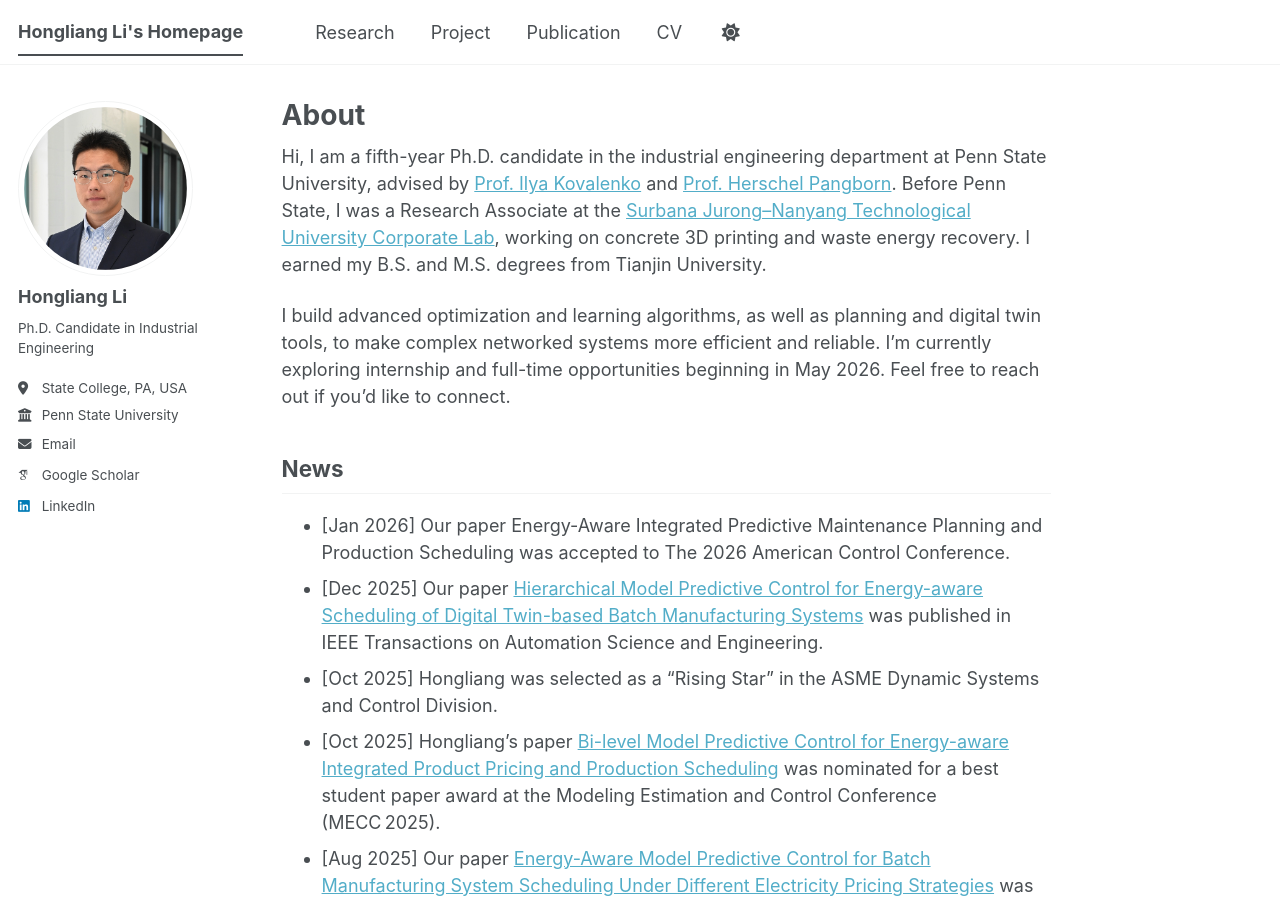
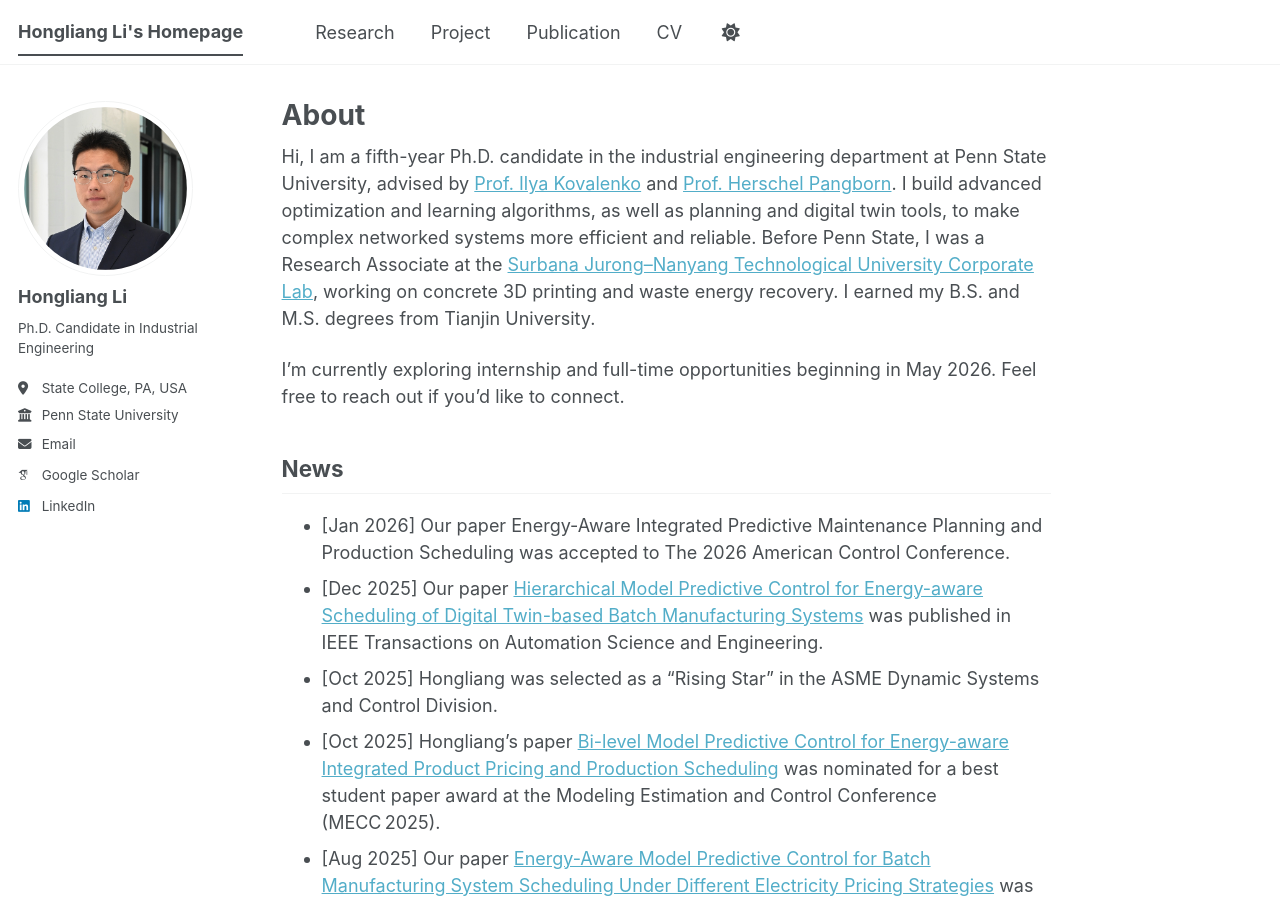
Before and after one commit to HongliangLiPSU/honglianglipsu.github.io, a Jekyll site: the page built from _pages/about.md, in a window 1280 px wide and 900 px high. Built offline with Jekyll 4.4.1, drawn with Linux system fonts in a browser that asks for light colours; some web fonts are replaced; a script bundle is joined from its source files by our own code; library files that are not in the unit come from our copies.

```diff
--- a/_pages/about.md
+++ b/_pages/about.md
@@ -7,12 +7,9 @@ redirect_from:
   - /about.html
 ---
 
-Hi, I am a fifth-year Ph.D. candidate in the industrial engineering department at Penn State University, advised by [Prof. Ilya Kovalenko](https://www.caislab.com/) and [Prof. Herschel Pangborn](http://www.paclab.info/). Before Penn State, I was a Research Associate at the [Surbana Jurong–Nanyang Technological University Corporate Lab](https://www.ntu.edu.sg/sj-ntu), working on concrete 3D printing and waste energy recovery. I earned my B.S. and M.S. degrees from Tianjin University.
+Hi, I am a fifth-year Ph.D. candidate in the industrial engineering department at Penn State University, advised by [Prof. Ilya Kovalenko](https://www.caislab.com/) and [Prof. Herschel Pangborn](http://www.paclab.info/). I build advanced optimization and learning algorithms, as well as planning and digital twin tools, to make complex networked systems more efficient and reliable. Before Penn State, I was a Research Associate at the [Surbana Jurong–Nanyang Technological University Corporate Lab](https://www.ntu.edu.sg/sj-ntu), working on concrete 3D printing and waste energy recovery. I earned my B.S. and M.S. degrees from Tianjin University.
 
-I build advanced optimization and learning algorithms, as well as planning and digital twin tools, to make complex networked systems more efficient and reliable. I’m currently exploring internship and full-time opportunities beginning in May 2026. Feel free to reach out if you’d like to connect.
-
-
-
+I’m currently exploring internship and full-time opportunities beginning in May 2026. Feel free to reach out if you’d like to connect.
 
 ## News
 - [Jan 2026] Our paper Energy-Aware Integrated Predictive Maintenance Planning and Production Scheduling was accepted to The 2026 American Control Conference.
```
